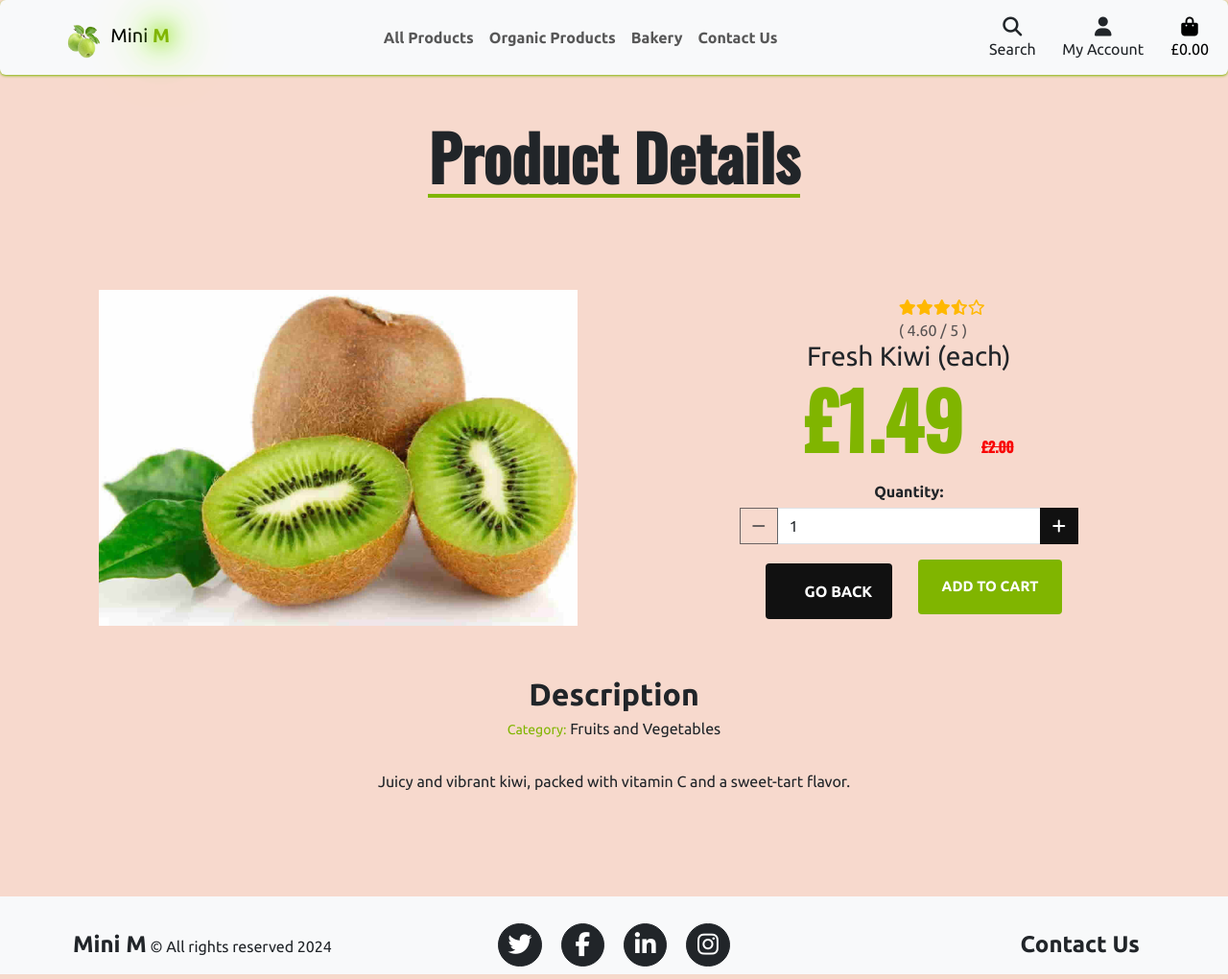
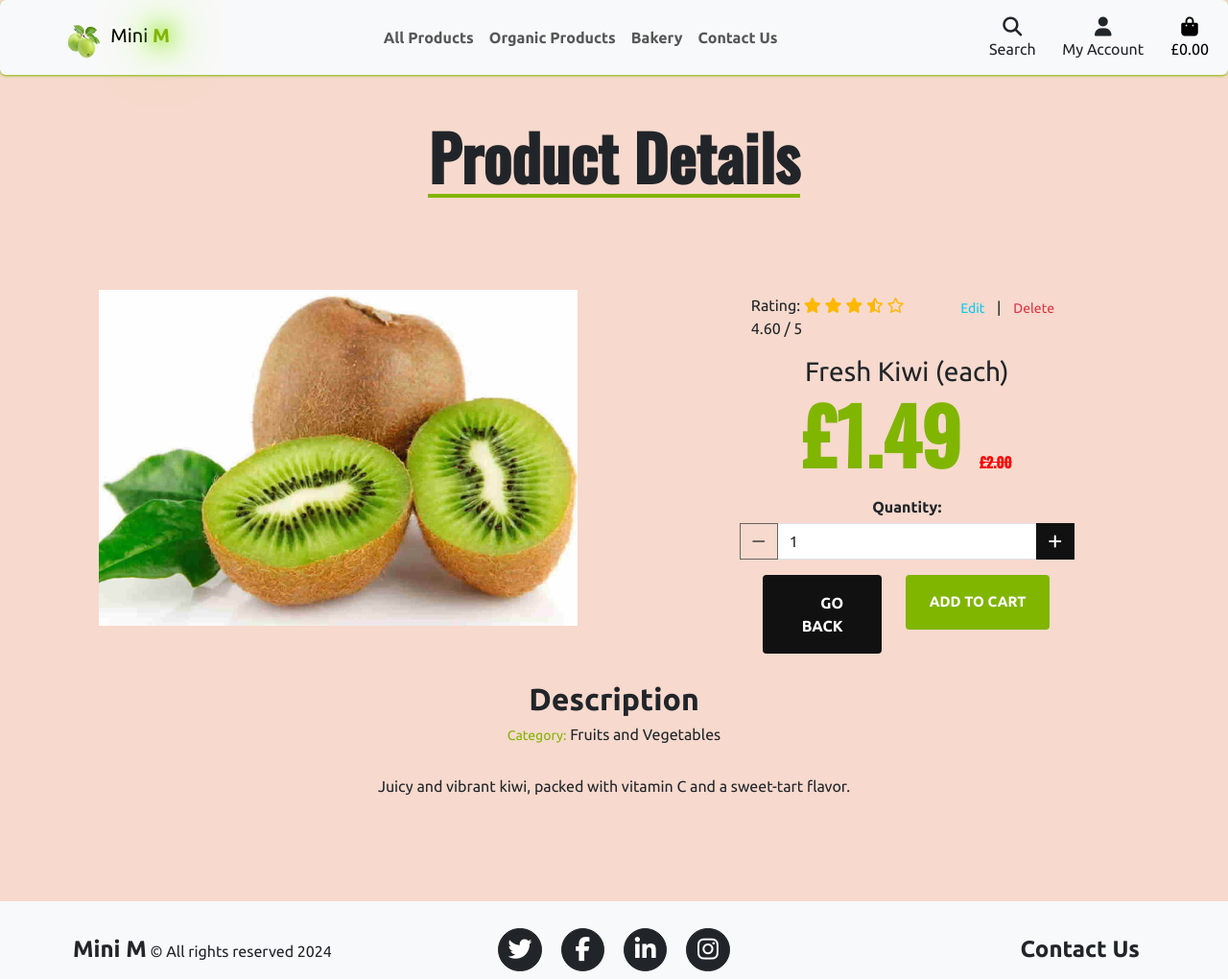
Before and after one commit to Esmael-Pinho/fourth-milestone-project, a Django app: page /products/1/ in a window 1280 px wide. Shown: the whole page at 96% size. Run offline with Django 3.2, Linux system fonts and the light colour scheme; the visitor is signed in with stand-in values (Sample User, id 1); data comes from the database, SQL or seed files in the repository; some libraries are stand-ins or nearby versions; some web fonts are replaced.

Commit message:
complete delete products, few styling changes

```diff
--- a/products/static/css/products.css
+++ b/products/static/css/products.css
@@ -263,7 +263,7 @@
     margin-top: 1.5rem;
 }
 
-.ratings a {
+.ratings i {
     color: var(--orange);
 }
 
@@ -277,7 +277,10 @@
     color: var(--red);
 }
 
-.product-rating ul,
+.btn-edit {
+    color: var(--blue);
+}
+
 .product-title-area h2 {
     margin-bottom: 0;
 }
@@ -320,12 +323,6 @@ sup {
 
 .add-to-cart-section {
     margin-top: 1rem;
-}
-
-.ratings-section {
-    position: relative;
-    top: 2px;
-    left: 39%;
 }
 
 .details-name-title {
--- a/products/templates/products/product_detail.html
+++ b/products/templates/products/product_detail.html
@@ -41,20 +41,31 @@
                 </div>
             </div>
             <div class="col-sm-12 col-md-6 col-lg-4">
-                <div class="product-details-container mt-5 mb-4">
-                    <div class="col-sm-12 col-md-6 col-4 text-center pt-1 ratings-section align-center">
+                <div class="row product-details-container mt-5 mb-4">
+                    <div class="col-sm-12 pt-1 ">
+                        <div class="row justify-content-start">
+                            <div class="col-6">
                                 {% if product.rating %}
-                            <ul class="list-unstyled d-flex ratings m-auto">
-                                <li><a href="#"><i class="fas fa-star"></i></a></li>
-                                <li><a href="#"><i class="fas fa-star"></i></a></li>
-                                <li><a href="#"><i class="fas fa-star"></i></a></li>
-                                <li><a href="#"><i class="fas fa-star-half-alt"></i></a></li>
-                                <li><a href="#"><i class="far fa-star"></i></a></li>
-                            </ul>
-                            <span class="text-muted list-unstyled d-flex">( {{ product.rating }} / 5 )</span>
+                                    <p class="ratings">
+                                        Rating: <i class="fa-solid fa-star"></i>
+                                        <i class="fa-solid fa-star"></i>
+                                        <i class="fa-solid fa-star"></i>
+                                        <i class="fa-regular fa-star-half-stroke"></i>
+                                        <i class="fa-regular fa-star"></i> {{ product.rating }} / 5
+                                    </p>
                                 {% else %}
                                     <small class="text-muted">No Rating</small>
                                 {% endif %}
+                            </div>
+                            <div class="col-6">
+                                {% if request.user.is_superuser %}
+                                    <span>
+                                        <a class="btn btn-sm text-info" href="{% url 'edit_product' product.id %}">Edit</a> |
+                                        <a class="btn btn-sm text-danger" href="{% url 'delete_product' product.id %}">Delete</a>
+                                    </span>
+                                {% endif %}
+                            </div>
+                        </div>
                     </div>
                     <div class="col-sm-12 col-lg-10">
                         <div class="name-section text-center">
@@ -97,8 +108,11 @@
                                             </div>
                                         </div>
                                     </div>
+                                    <div class="row">
+                                        <div class="col-11">
+                                            <div class="row justify-content-around">
                                                 <div class="col-sm-12 col-lg-5 p-0 mt-3">
-                                        <div class="div text-center pt-1">
+                                                    <div class="div text-center">
                                                         <a href="{% url 'products' %}" title="Keep Shopping" aria-label="Go back" class="btn btn-sm button-green text-uppercase back-btn">
                                                             <i class="fa-solid fa-angles-left"></i>
                                                             go back
@@ -110,6 +124,9 @@
                                                         <button type="submit" aria-label="Add to Cart" class="btn btn-sm button-green text-uppercase add-btn">
                                                             add to cart
                                                         </button>
+                                                    </div>
+                                                </div>
+                                            </div>
                                         </div>
                                     </div>
                                     <input type="hidden" name="redirect_url" value="{{ request.get_full_path }}">
--- a/products/urls.py
+++ b/products/urls.py
@@ -6,4 +6,5 @@ urlpatterns = [
     path('<int:product_id>/', views.product_detail, name='product_detail'),
     path('add/', views.add_product, name='add_product'),
     path('edit/<int:product_id>/', views.edit_product, name='edit_product'),
+    path('delete/<int:product_id>/', views.delete_product, name='delete_product'),
 ]
--- a/products/views.py
+++ b/products/views.py
@@ -81,9 +81,9 @@ def add_product(request):
     if request.method == 'POST':
         form = ProductForm(request.POST, request.FILES)
         if form.is_valid():
-            form.save()
+            product = form.save()
             messages.success(request, 'Successfully added product!')
-            return redirect(reverse('add_product'))
+            return redirect(reverse('product_detail', args=[product.id]))
         else:
             messages.error(request, 'Failed to add product. Please ensure the form is valid.')
     else:
@@ -118,3 +118,11 @@ def edit_product(request, product_id):
     }
 
     return render(request, template, context)
+
+
+def delete_product(request, product_id):
+    """ Delete a product from the store """
+    product = get_object_or_404(Product, pk=product_id)
+    product.delete()
+    messages.success(request, 'Product deleted!')
+    return redirect(reverse('products'))
--- a/static/css/base.css
+++ b/static/css/base.css
@@ -24,7 +24,7 @@ ul {
   --light-red: #e74536;
   --white: #fff;
   --dark-blue: #051417;
-  --blue: #1a5eb3;
+  --blue: #388aee;
   --yellow: #ffc800;
   --orange: #ffa200;
   --green: #80B500;
```
Also changed, not shown: products/templates/products/products.html (+7 -1 lines). Lines whose indentation alone changed are shown as unchanged.
